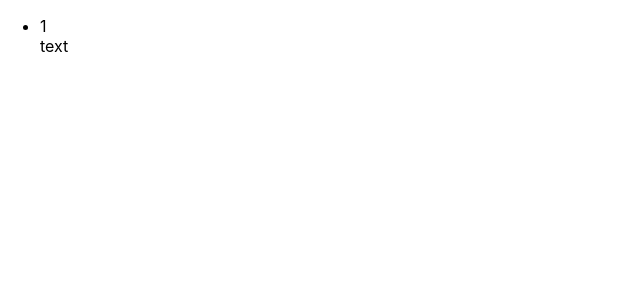
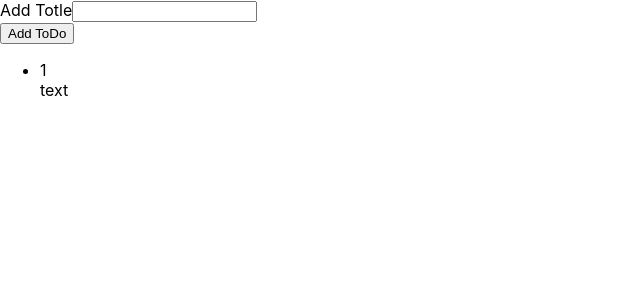
Before and after one commit to RomaSamkov/ts-app, a React (Create React App) app: page / in a window 1280 px wide. Shown: the top 300 px of the page, without its empty margins (0-640 px from the left). Built offline with nearby package versions, Linux system fonts and the light colour scheme.

Commit message:
add AddToDo component

```diff
--- a/src/App.tsx
+++ b/src/App.tsx
@@ -1,10 +1,12 @@
 import React from 'react';
+import AddToDo from './components/AddToDo';
 import ToDoList from './components/ToDoList';
 
 const App: React.FC = () => {
   const todos = [{ id: '1', title: 'text' }];
   return (
     <div className="App">
+      <AddToDo />
       <ToDoList todos={todos} />
     </div>
   );
--- /dev/null
+++ b/src/components/AddToDo.tsx
@@ -0,0 +1,21 @@
+import React, { useRef } from 'react';
+
+const AddToDo: React.FC = () => {
+  const titleInputRef = useRef<HTMLInputElement>(null);
+
+  function submitHandler(e: React.FormEvent) {
+    e.preventDefault();
+    console.log(titleInputRef.current?.value);
+  }
+  return (
+    <form onSubmit={submitHandler}>
+      <div>
+        <span>Add Totle</span>
+        <input type="text" id="add-todo" ref={titleInputRef} />
+      </div>
+      <button type="submit">Add ToDo</button>
+    </form>
+  );
+};
+
+export default AddToDo;
```
